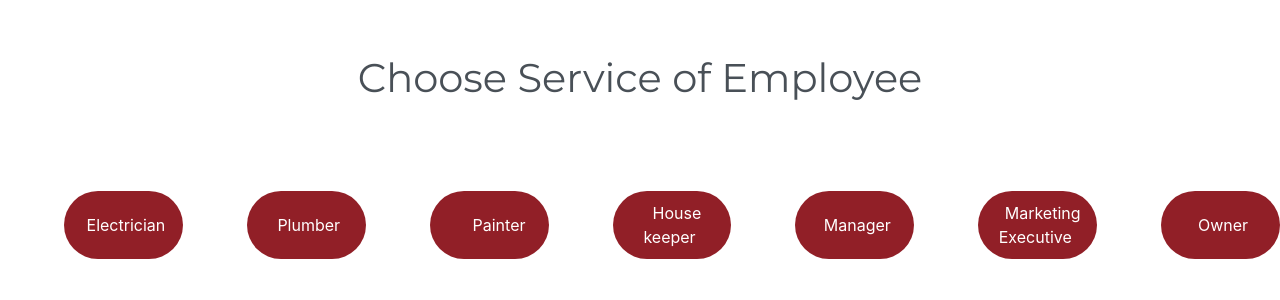
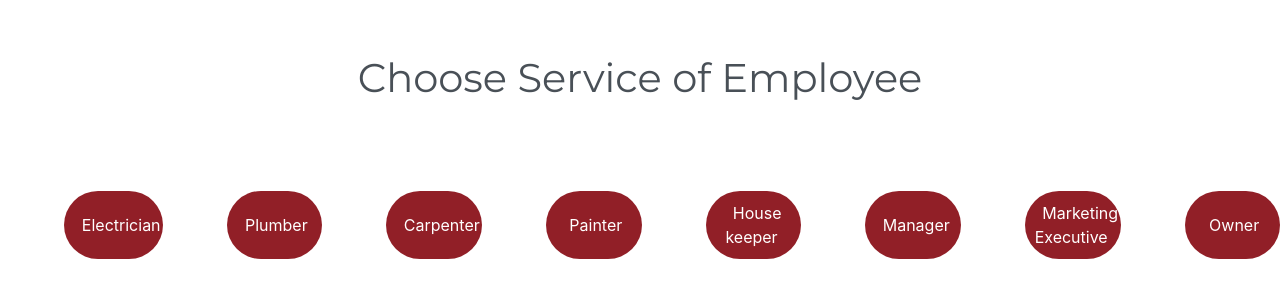
Before and after one commit to Nandini4601/REMS, a Flask app: page /rememployee in a window 1280 px wide. Shown: the part 165-465 px from the top of the page. Run offline with Flask 2, Linux system fonts and the light colour scheme; some libraries are stand-ins or nearby versions.

Commit message:
Deleting functionality for employee removal
The data removal page for employees is functional. After succeesful deletion it is redirected toacknowledgement page

```diff
--- a/rems/routes.py
+++ b/rems/routes.py
@@ -146,11 +146,32 @@ def rem_houses():
 @app.route('/rem_list')
 def emp_list():
     headings = ("First Name", "Last Name", "mobile", "email", " ")
-    data = list()
     emps = Employee.query.filter_by(service_id=4).all()
-    for emp in emps:
-        data.append((emp.fname, emp.lname, emp.mobile, emp.email))
-    return render_template('removal_list.html', headings=headings, data=data)
+    return render_template('removal_list.html', headings=headings, data=emps)
+
+
+@app.route('/delete_emp/<int:id>')
+def delete_emp(id):
+    emp_todel = Employee.query.filter_by(id=id).first()
+    db.session.delete(emp_todel)
+    db.session.commit()
+    return render_template("ack2.html")
+
+
+@app.route('/delete_ten/<int:id>')
+def delete_ten(id):
+    ten_todel = Tenant.query.filter_by(id=id).first()
+    db.session.delete(ten_todel)
+    db.session.commit()
+    return render_template("ack2.html")
+
+
+@app.route('/delete_house/<int:id>')
+def delete_house(id):
+    house_todel = House.query.filter_by(id=id).first()
+    db.session.delete(house_todel)
+    db.session.commit()
+    return render_template("ack2.html")
 
 
 @app.route('/tenant_list')
--- a/rems/templates/ack1.html
+++ b/rems/templates/ack1.html
@@ -1,4 +1,6 @@
 {% extends 'acknow.html' %}
-  {% block content %}
-  <h1 class="heading"><i class="fas fa-check-circle icfa"></i>Your data has been successfully entered</h1>
+{% block content %}
+    <h1 class="heading"><i class="fas fa-check-circle icfa"></i>Your data has been successfully entered</h1>
+    <button type="button" class="btn btn-dark btn-lg"><a class="anchor" href="{{ url_for('home2') }}">Employee page</a>
+    </button>
 {% endblock %}
--- a/rems/templates/ack2.html
+++ b/rems/templates/ack2.html
@@ -1,4 +1,6 @@
 {% extends 'acknow.html' %}
-  {% block content %}
-  <h1 class="heading"><i class="fas fa-check-circle icfa"></i>Your data has been successfully removed</h1>
+{% block content %}
+    <h1 class="heading"><i class="fas fa-check-circle icfa"></i>Your data has been successfully removed</h1>
+    <button type="button" class="btn btn-dark btn-lg"><a class="anchor" href="{{ url_for('home2') }}">Employee page</a>
+    </button>
 {% endblock %}
--- a/rems/templates/rem_employee.html
+++ b/rems/templates/rem_employee.html
@@ -20,14 +20,30 @@
                         <div class="row">
                             <div class="col-12 ">
                                 <div class="d-grid gap-5 d-md-flex justify-content-md-end">
-            <button type="button" class="btnRegister"><a class="anchor" href="{{ url_for('emp_list') }}">Electrician</a></button>
-            <button type="button" class="btnRegister"><a class="anchor" href="{{ url_for('emp_list') }}">Plumber</a></button>
-            <button type="button" class="btnRegister"><a class="anchor" href="{{ url_for('emp_list') }}>Carpenter</a></button>
-            <button type="button" class="btnRegister"><a class="anchor" href="{{ url_for('emp_list') }}">Painter</a></button>
-            <button type="button" class="btnRegister"><a class="anchor" href="{{ url_for('emp_list') }}">House keeper</a></button>
-            <button type="button" class="btnRegister"><a class="anchor" href="{{ url_for('emp_list') }}">Manager</a></button>
-            <button type="button" class="btnRegister"><a class="anchor" href="{{ url_for('emp_list') }}">Marketing Executive</a></button>
-            <button type="button" class="btnRegister"><a class="anchor" href="{{ url_for('emp_list') }}">Owner</a></button>
+                                    <button type="button" class="btnRegister"><a class="anchor"
+                                                                                 href="{{ url_for('emp_list') }}">Electrician</a>
+                                    </button>
+                                    <button type="button" class="btnRegister"><a class="anchor"
+                                                                                 href="{{ url_for('emp_list') }}">Plumber</a>
+                                    </button>
+                                    <button type="button" class="btnRegister"><a class="anchor"
+                                                                                 href="{{ url_for('emp_list') }}">Carpenter</a>
+                                    </button>
+                                    <button type="button" class="btnRegister"><a class="anchor"
+                                                                                 href="{{ url_for('emp_list') }}">Painter</a>
+                                    </button>
+                                    <button type="button" class="btnRegister"><a class="anchor"
+                                                                                 href="{{ url_for('emp_list') }}">House
+                                        keeper</a></button>
+                                    <button type="button" class="btnRegister"><a class="anchor"
+                                                                                 href="{{ url_for('emp_list') }}">Manager</a>
+                                    </button>
+                                    <button type="button" class="btnRegister"><a class="anchor"
+                                                                                 href="{{ url_for('emp_list') }}">Marketing
+                                        Executive</a></button>
+                                    <button type="button" class="btnRegister"><a class="anchor"
+                                                                                 href="{{ url_for('emp_list') }}">Owner</a>
+                                    </button>
                                 </div>
                             </div>
                         </div>
```
Also changed, not shown: rems/templates/acknow.html (+5 -3 lines), rems/templates/removal_list.html (+13 -8 lines), app.db. Lines whose indentation alone changed are shown as unchanged.
